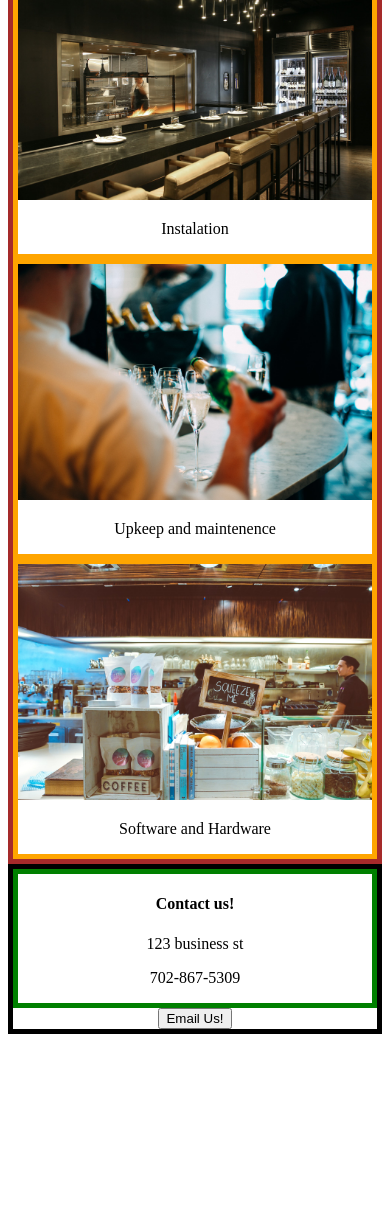
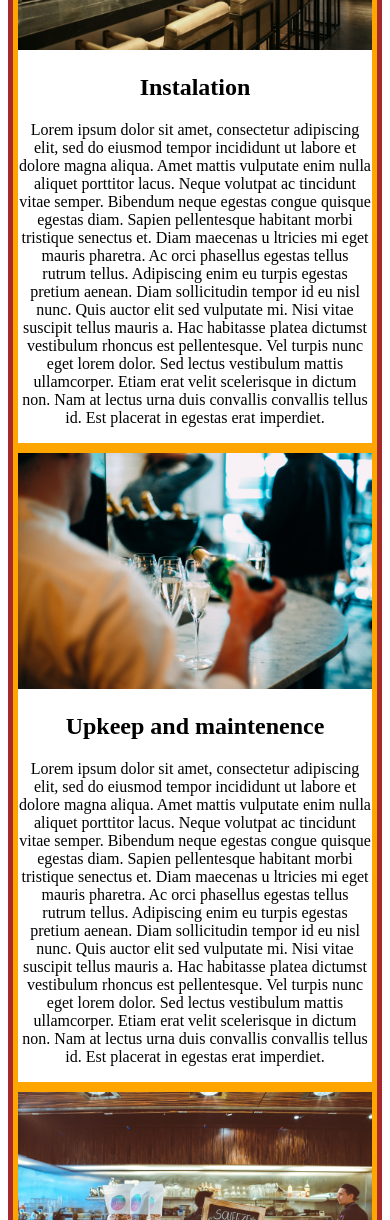
Before and after one commit to geimerscg/Battle_Born_POS, a plain HTML site: page index.html in a window 390 px wide. Shown: the part 780-2000 px from the top of the page. Before the commit the page ends 1822 px from the top, so only its background shows below. Drawn offline with Linux system fonts and the light colour scheme.

Commit message:
finalizng lay out for mobile
set the lay out for mobile, preparing to add flexbox and breakpoints

```diff
--- a/index.html
+++ b/index.html
@@ -34,15 +34,69 @@
 							</div>
 							<div class="infoBox">
 								<img class="infoBoxImage" src="Images/stock1.jpg" alt="restaurant">
-									<p class="section1">Instalation</p>
+									<h2 class="section1">Instalation</h2>
+									<p>
+										Lorem ipsum dolor sit amet, consectetur adipiscing elit, sed do
+										eiusmod tempor incididunt ut labore et dolore magna aliqua.
+										Amet mattis vulputate enim nulla aliquet porttitor lacus.
+										Neque volutpat ac tincidunt vitae semper. Bibendum neque
+										egestas congue quisque egestas diam. Sapien pellentesque
+										habitant morbi tristique senectus et. Diam maecenas u
+										ltricies mi eget mauris pharetra. Ac orci phasellus
+										egestas tellus rutrum tellus. Adipiscing enim eu turpis
+										egestas pretium aenean. Diam sollicitudin tempor id eu
+										nisl nunc. Quis auctor elit sed vulputate mi. Nisi vitae
+										suscipit tellus mauris a. Hac habitasse platea dictumst
+										vestibulum rhoncus est pellentesque. Vel turpis nunc eget
+										lorem dolor. Sed lectus vestibulum mattis ullamcorper.
+										Etiam erat velit scelerisque in dictum non. Nam at lectus
+										urna duis convallis convallis tellus id. Est placerat in
+										egestas erat imperdiet.
+									</p>
 								</div>
 								<div class="infoBox">
                   <img class="infoBoxImage" src="Images/stock2.jpg" alt="restaurant">
-									<p class="section2">Upkeep and maintenence</p>
+									<h2 class="section2">Upkeep and maintenence</h2>
+									<p>
+										Lorem ipsum dolor sit amet, consectetur adipiscing elit, sed do
+										eiusmod tempor incididunt ut labore et dolore magna aliqua.
+										Amet mattis vulputate enim nulla aliquet porttitor lacus.
+										Neque volutpat ac tincidunt vitae semper. Bibendum neque
+										egestas congue quisque egestas diam. Sapien pellentesque
+										habitant morbi tristique senectus et. Diam maecenas u
+										ltricies mi eget mauris pharetra. Ac orci phasellus
+										egestas tellus rutrum tellus. Adipiscing enim eu turpis
+										egestas pretium aenean. Diam sollicitudin tempor id eu
+										nisl nunc. Quis auctor elit sed vulputate mi. Nisi vitae
+										suscipit tellus mauris a. Hac habitasse platea dictumst
+										vestibulum rhoncus est pellentesque. Vel turpis nunc eget
+										lorem dolor. Sed lectus vestibulum mattis ullamcorper.
+										Etiam erat velit scelerisque in dictum non. Nam at lectus
+										urna duis convallis convallis tellus id. Est placerat in
+										egestas erat imperdiet.
+									</p>
 								</div>
 								<div class="infoBox">
                   <img class="infoBoxImage" src="Images/stock3.jpg" alt="restaurant">
-									<p class="section3">Software and Hardware</p>
+									<h2 class="section3">Software and Hardware</h2>
+									<p>
+										Lorem ipsum dolor sit amet, consectetur adipiscing elit, sed do
+										eiusmod tempor incididunt ut labore et dolore magna aliqua.
+										Amet mattis vulputate enim nulla aliquet porttitor lacus.
+										Neque volutpat ac tincidunt vitae semper. Bibendum neque
+										egestas congue quisque egestas diam. Sapien pellentesque
+										habitant morbi tristique senectus et. Diam maecenas u
+										ltricies mi eget mauris pharetra. Ac orci phasellus
+										egestas tellus rutrum tellus. Adipiscing enim eu turpis
+										egestas pretium aenean. Diam sollicitudin tempor id eu
+										nisl nunc. Quis auctor elit sed vulputate mi. Nisi vitae
+										suscipit tellus mauris a. Hac habitasse platea dictumst
+										vestibulum rhoncus est pellentesque. Vel turpis nunc eget
+										lorem dolor. Sed lectus vestibulum mattis ullamcorper.
+										Etiam erat velit scelerisque in dictum non. Nam at lectus
+										urna duis convallis convallis tellus id. Est placerat in
+										egestas erat imperdiet.
+									</p>
 								</div>
 							</main>
 							<footer class="footer">
--- a/styles.css
+++ b/styles.css
@@ -6,10 +6,10 @@
   text-align: center;
   border: 5px solid blue;
   background-color: white;
-  background-image: linear-gradient(to bottom, transparent, white), url("Images/backgroundImage1.jpg");
+  background-image: url("Images/backgroundImage1.jpg");
   background-repeat: no-repeat;
   background-size: 100% 100%;
-  height: 400px;
+  height: 250px;
 }
 
 .main {
```
